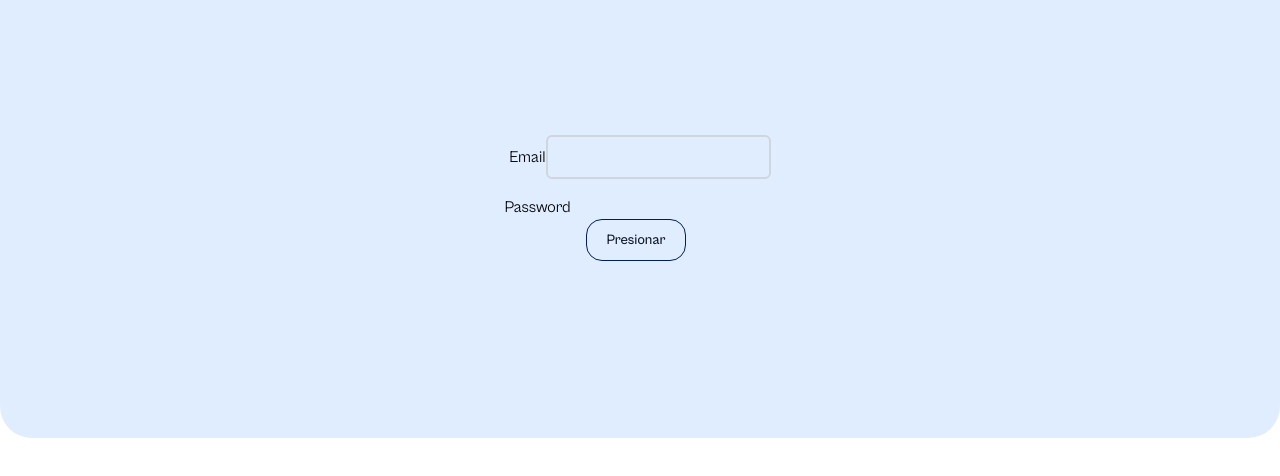
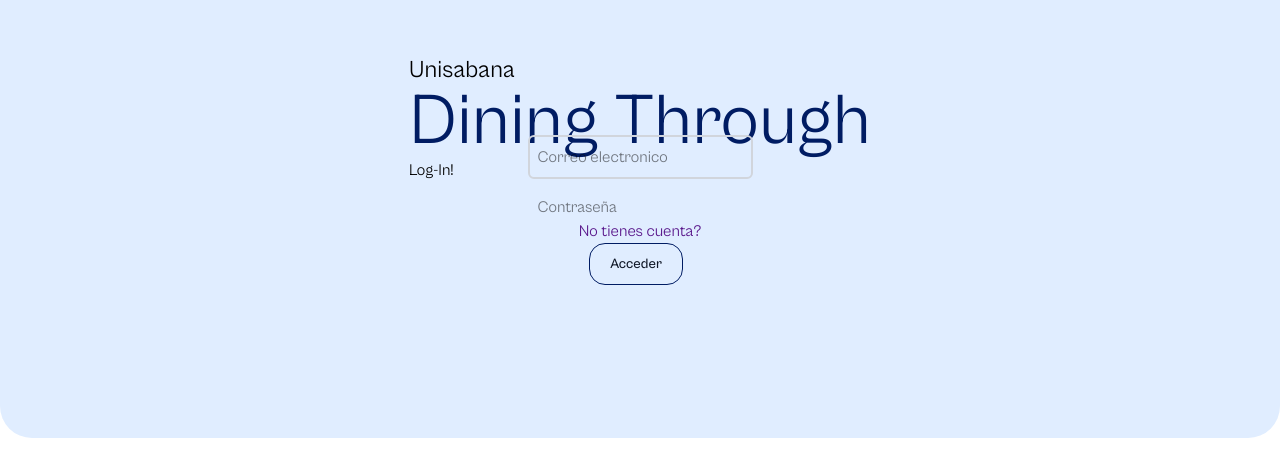
Before and after one commit to Juliban27/DiningThrough, a React (Vite) app: page /Login in a window 1280 px wide. Shown: the part 202-678 px from the top of the page. Built offline with nearby package versions, Linux system fonts and the light colour scheme.

Commit message:
mejora login

```diff
--- a/src/pages/Login.jsx
+++ b/src/pages/Login.jsx
@@ -34,27 +34,35 @@
 
     return (
         <div className=' font-abinet-regular'>
-            <div className='bg-[#E0EDFF]  h-[50vw] rounded-b-4xl absolute inset-0'></div>
-            <div className='text-black relative z-10'>
-                <form onSubmit={handleLogin} className='flex flex-col items-center justify-center h-screen'>
+            <div className='bg-[#E0EDFF]  h-[50vw] rounded-b-4xl absolute inset-0 flex items-center justify-center'>
+                <div>
+                    <h3 className='text-2xl'>Unisabana</h3>
+                    <h1 className='text-7xl text-[#001C63]'>Dining Through</h1>
+                    <h4>Log-In!</h4>
+                </div>
+            </div>
+
+            <div className='text-black relative z-10 flex flex-col items-center h-screen justify-center pt-6'>
+                <form onSubmit={handleLogin} className='flex flex-col items-center justify-center'>
                     <div>
-                        <label>Email</label>
                         <input type="email"
                             value={email}
                             onChange={(e)=>setEmail(e.target.value)} required
                             className='border-2 border-gray-300 rounded-md p-2 mb-4'
+                            placeholder='Correo electronico'
                         />
                     </div>
                     <div>
-                        <label>Password</label>
                         <input type="password"
                             value={password}
                             onChange={(e)=>setPassword(e.target.value)} required
+                            placeholder='Contraseña'
                         />
                     </div>
+                    <p className='text-purple-900'>No tienes cuenta?</p>
                     {error && <p className='text-red-500'>{error}</p>}
                     <Button
-                        text={"Presionar"}
+                        text={"Acceder"}
                         onClick={handleLogin}
                         className={" "}
                         disabled={loading}
```
